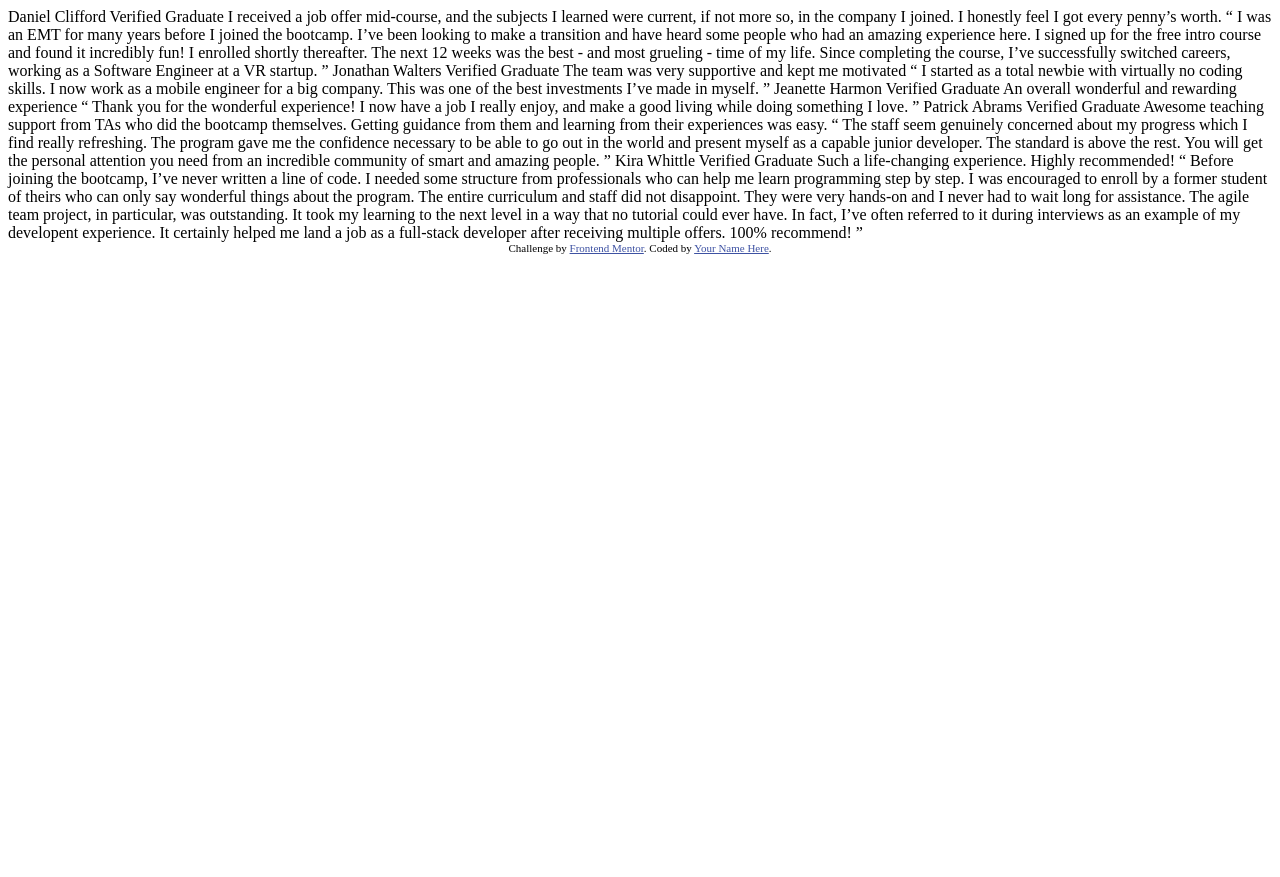
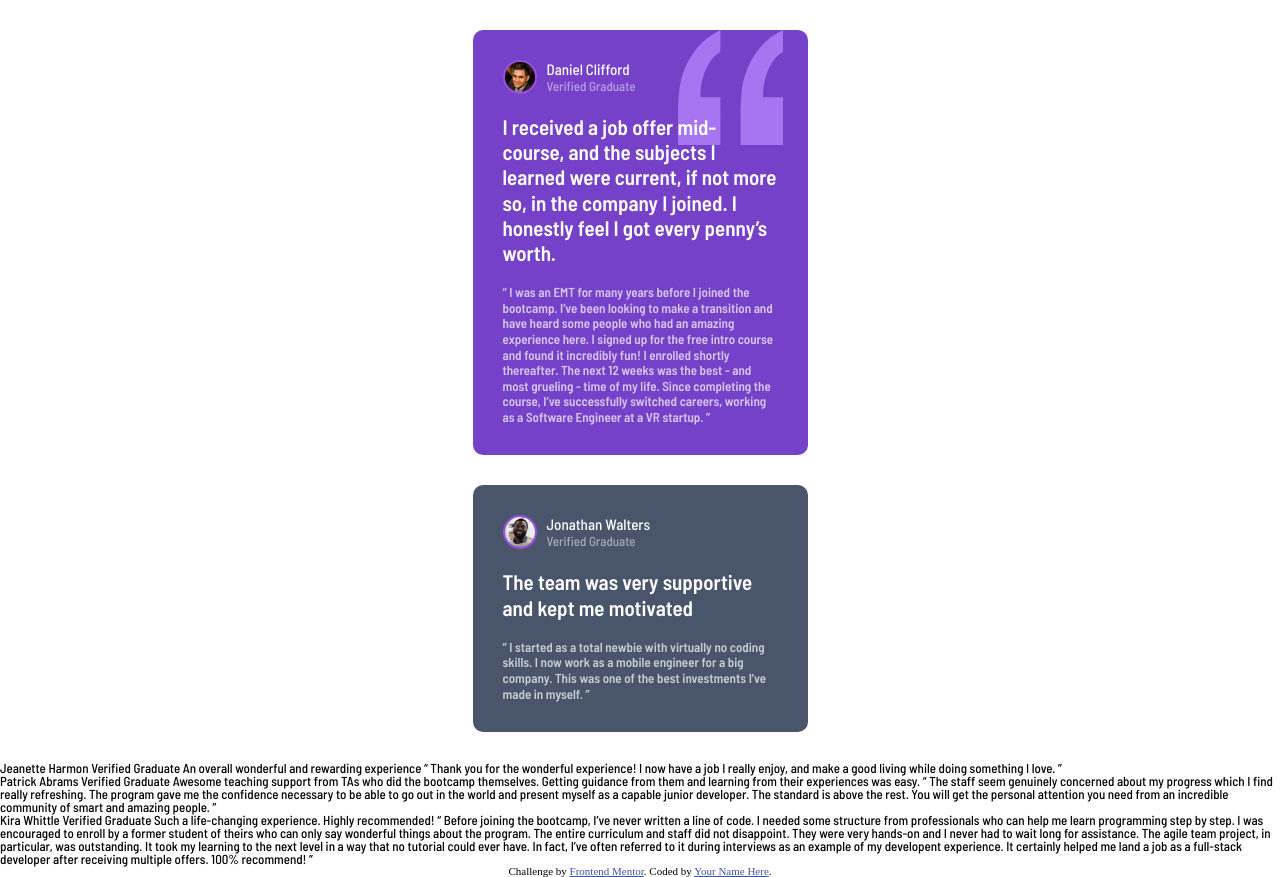
Before and after one commit to NikolaiKoz/FrontendMetor-Testimonial-grid-section-component.github.io, a plain HTML site: page index.html in a window 1280 px wide. Before the commit the page ends 800 px from the top, so only its background shows below. Drawn offline with Linux system fonts and the light colour scheme.

Commit message:
:construction: Work in progress.

```diff
--- a/index.html
+++ b/index.html
@@ -6,35 +6,130 @@
 
   <link rel="icon" type="image/png" sizes="32x32" href="./images/favicon-32x32.png">
 
-  <title>Frontend Mentor | [Challenge Name Here]</title>
+  <!-- VANILLA CSS -->
 
-  <!-- Feel free to remove these styles or customise in your own stylesheet 👍 -->
-  <style>
-    .attribution { font-size: 11px; text-align: center; }
-    .attribution a { color: hsl(228, 45%, 44%); }
-  </style>
+  <link rel="stylesheet" href="./style/style.css">
+
+  <!-- GOOGLE FONTS -->
+
+  <link rel="preconnect" href="https://fonts.googleapis.com">
+  <link rel="preconnect" href="https://fonts.gstatic.com" crossorigin>
+  <link href="https://fonts.googleapis.com/css2?family=Barlow+Semi+Condensed:wght@500;600&display=swap" rel="stylesheet">
+
+  <title>Frontend Mentor | Testimonials grid section</title>
+
 </head>
 <body>
+
+  <main>
+
+    <section class="testimonialSection">
+
+      <article class="testimonialSection__card card1">
+
+        <picture class="testimonialSection__card__quoteContainer">
+          <img src="./images/bg-pattern-quotation.svg" alt="Quote image" class="testimonialSection__card__quoteContainer__img">
+        </picture>
+
+        <!-- HEADER OF THE CARD -->
+
+        <div class="testimonialSection__card__headerContainer">
+
+          <!-- IMAGE -->
+
+          <picture class="testimonialSection__card__headerContainer__imgContainer card1_details">
+
+            <img src="./images/image-daniel.jpg" alt="Profile picture" class="testimonialSection__card__headerContainer__imgContainer__img">
+
+          </picture>
+
+          <!-- NAME OF THE PERSON AND CONDITION IN THE COURSE -->
+
+          <div class="testimonialSection__card__headerContainer__person">
+
+            <!-- NAME -->
+
+            <p class="testimonialSection__card__headerContainer__person__name">
               Daniel Clifford
+            </p>
+
+            <!-- CONDITION -->
+
+            <p class="testimonialSection__card__headerContainer__person__condition">
               Verified Graduate
+            </p>
 
+          </div>
+
+        </div>
+
+        <h2 class="testimonialSection__card__extract">
           I received a job offer mid-course, and the subjects I learned were current, if not more so,
           in the company I joined. I honestly feel I got every penny’s worth.
+        </h2>
 
+        <p class="testimonialSection__card__about">
           “ I was an EMT for many years before I joined the bootcamp. I’ve been looking to make a
           transition and have heard some people who had an amazing experience here. I signed up
           for the free intro course and found it incredibly fun! I enrolled shortly thereafter.
           The next 12 weeks was the best - and most grueling - time of my life. Since completing
           the course, I’ve successfully switched careers, working as a Software Engineer at a VR startup. ”
+        </p>
 
+      </article>
+
+      <!-- CARD 2 -->
+
+      <article class="testimonialSection__card card2">
+
+        <!-- HEADER OF THE CARD -->
+
+        <div class="testimonialSection__card__headerContainer">
+
+          <!-- IMAGE -->
+
+          <picture class="testimonialSection__card__headerContainer__imgContainer card1_details">
+
+            <img src="./images/image-jonathan.jpg" alt="Profile picture" class="testimonialSection__card__headerContainer__imgContainer__img">
+
+          </picture>
+
+          <!-- NAME OF THE PERSON AND CONDITION IN THE COURSE -->
+
+          <div class="testimonialSection__card__headerContainer__person">
+
+            <!-- NAME -->
+
+            <p class="testimonialSection__card__headerContainer__person__name">
               Jonathan Walters
+            </p>
+
+            <!-- CONDITION -->
+
+            <p class="testimonialSection__card__headerContainer__person__condition">
               Verified Graduate
+            </p>
 
+          </div>
+
+        </div>
+
+        <h2 class="testimonialSection__card__extract">
           The team was very supportive and kept me motivated
+        </h2>
 
+        <p class="testimonialSection__card__about">
           “ I started as a total newbie with virtually no coding skills. I now work as a mobile engineer
         for a big company. This was one of the best investments I’ve made in myself. ”
+        </p>
 
+      </article>
+
+      <!-- CARD 3 -->
+
+
+
+      <article>
         Jeanette Harmon
         Verified Graduate
 
@@ -42,7 +137,8 @@
 
         “ Thank you for the wonderful experience! I now have a job I really enjoy, and make a good living
         while doing something I love. ”
-
+      </article>
+      <article>
         Patrick Abrams
         Verified Graduate
 
@@ -53,7 +149,8 @@
         gave me the confidence necessary to be able to go out in the world and present myself as a capable
         junior developer. The standard is above the rest. You will get the personal attention you need from
         an incredible community of smart and amazing people. ”
-
+      </article>
+      <article>
           Kira Whittle
           Verified Graduate
 
@@ -67,10 +164,17 @@
           could ever have. In fact, I’ve often referred to it during interviews as an example of my developent
           experience. It certainly helped me land a job as a full-stack developer after receiving multiple offers.
           100% recommend! ”
+      </article>
+
+    </section>
+
+
+
 
     <div class="attribution">
       Challenge by <a href="https://www.frontendmentor.io?ref=challenge" target="_blank">Frontend Mentor</a>.
       Coded by <a href="#">Your Name Here</a>.
     </div>
+  </main>
 </body>
 </html>
--- /dev/null
+++ b/style/style.css
@@ -0,0 +1,180 @@
+/* GENERAL RESET */
+
+html, body, div, span, applet, object, iframe,
+h1, h2, h3, h4, h5, h6, p, blockquote, pre,
+a, abbr, acronym, address, big, cite, code,
+del, dfn, em, img, ins, kbd, q, s, samp,
+small, strike, strong, sub, sup, tt, var,
+b, u, i, center,
+dl, dt, dd, ol, ul, li,
+fieldset, form, label, legend,
+table, caption, tbody, tfoot, thead, tr, th, td,
+article, aside, canvas, details, embed,
+figure, figcaption, footer, header, hgroup,
+menu, nav, output, ruby, section, summary,
+time, mark, audio, video {
+	margin: 0;
+	padding: 0;
+	border: 0;
+	font-size: 100%;
+	font: inherit;
+	vertical-align: baseline;
+}
+
+/* HTML5 display-role reset for older browsers */
+
+article, aside, details, figcaption, figure,
+footer, header, hgroup, menu, nav, section {
+	display: block;
+}
+body {
+	line-height: 1;
+}
+ol, ul {
+	list-style: none;
+}
+blockquote, q {
+	quotes: none;
+}
+blockquote:before, blockquote:after,
+q:before, q:after {
+	content: '';
+	content: none;
+}
+table {
+	border-collapse: collapse;
+	border-spacing: 0;
+}
+
+:root{
+
+    /* COLORS */
+
+    --moderate-violet: hsl(263, 55%, 52%);
+    --very-dark-grayish-blue: hsl(217, 19%, 35%);
+    --very-dark-blackish-blue: hsl(219, 29%, 14%);
+    --white: hsl(0, 0%, 100%);
+    --light-gray: hsl(0, 0%, 81%);
+    --light-grayish-blue: hsl(210, 46%, 95%);
+
+}
+
+/* MOVILE FIRST */
+
+.testimonialSection{
+
+    font-family: 'Barlow Semi Condensed', sans-serif;
+    font-weight: 500;
+    font-size: 13px;
+
+}
+
+.testimonialSection__card{
+    margin: 0 auto;
+    padding: 30px;
+    border-radius: 10px;
+    width: 275px;
+    position: relative;
+
+
+
+
+    /* BORRAR LUEGO */
+    margin-bottom: 30px;
+    margin-top: 30px;
+}
+
+.testimonialSection__card__quoteContainer{
+    position: absolute;
+    top: 0px;
+    right: 25px;
+    height: 115px;
+    width: 105px;
+}
+
+.testimonialSection__card__quoteContainer__img{
+    width: 100%;
+    height: 100%;
+}
+
+.testimonialSection__card__headerContainer{
+
+    display: flex;
+}
+
+.testimonialSection__card__headerContainer__imgContainer{
+
+    border-radius: 50%;
+    overflow: hidden;
+    width: 30px;
+    height: 30px;
+
+}
+
+.testimonialSection__card__headerContainer__imgContainer__img{
+
+    width: 100%;
+
+}
+
+.testimonialSection__card__headerContainer__person{
+    display: flex;
+    flex-direction: column;
+    justify-content: center;
+    margin-left: 10px;
+}
+
+.testimonialSection__card__headerContainer__person__name{
+    margin-bottom: 3px;
+    font-size: 15px;
+}
+
+.testimonialSection__card__headerContainer__person__condition{
+    color: var(--white);
+    opacity: 50%;
+}
+
+.testimonialSection__card__extract{
+    margin: 20px 0;
+    font-weight: 600;
+    font-size: 21px;
+    z-index: 1;
+    position: relative;
+    line-height: 1.2;
+}
+
+.testimonialSection__card__about{
+    opacity: 70%;
+    font-weight: 600;
+    padding-right: 1px;
+    line-height: 1.2;
+    font-size: 13px;
+
+}
+
+.card1{
+    background-color: var(--moderate-violet);
+    color: var(--white);
+}
+
+.card1_details{
+    border: 2px solid rgb(155, 79, 226);
+}
+
+.card2{
+    background-color: var(--very-dark-grayish-blue);
+    color: var(--white);
+}
+
+
+
+/* ATTRIBUTION */
+
+.attribution {
+    font-size: 11px;
+    text-align: center;
+}
+
+.attribution a {
+    color: hsl(228, 45%, 44%);
+}
```
Also changed, not shown: 2 other files. Lines whose indentation alone changed are shown as unchanged.
